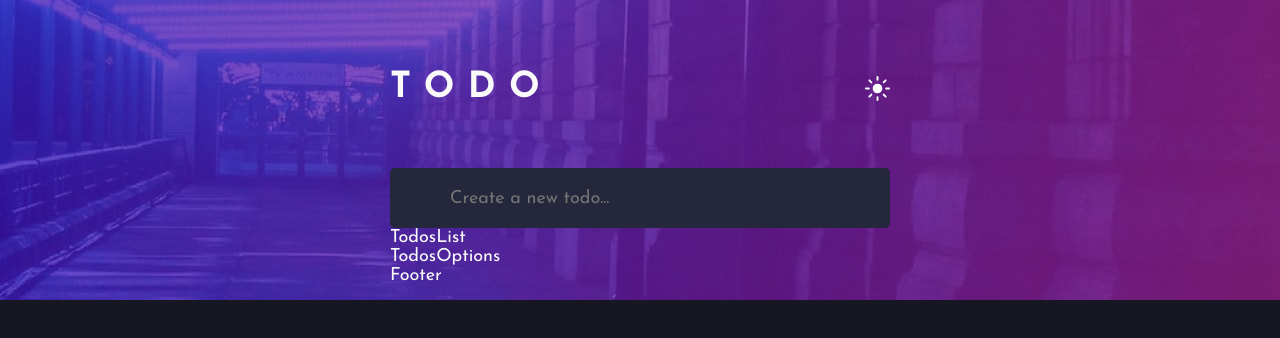
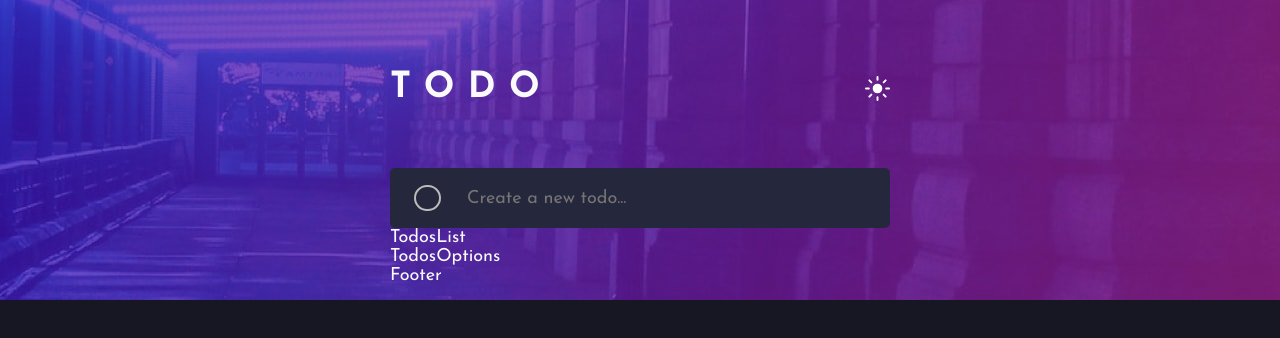
Before and after one commit to jankamon/todo-app-react, a React (Create React App) app: page / in a window 1280 px wide. Shown: the top 338 px of the page. Built offline with nearby package versions, Linux system fonts and the light colour scheme.

Commit message:
added label circle

```diff
--- a/src/Components/AddTodoForm/AddTodoForm.css
+++ b/src/Components/AddTodoForm/AddTodoForm.css
@@ -1,13 +1,19 @@
+form {
+    display: flex;
+
+}
+
 input {
     font-family: inherit;
     font-weight: 400;
     box-sizing: border-box;
-    width: 100%;
+    width: 85%;
     height: 60px;
     border: none;
     border-radius: 5px;
+    border-top-left-radius: 0px;
+    border-bottom-left-radius: 0px;
     font-size: 1rem;
-    padding-left: 60px;
 }
 
 input:focus {
@@ -23,3 +29,33 @@ input.light-theme {
     color: hsl(235, 19%, 35%);
     background-color: hsl(0, 0%, 98%);
 }
+
+label {
+    box-sizing: border-box;
+    width: 15%;
+    height: 60px;
+    border: none;
+    border-radius: 5px;
+    border-top-right-radius: 0px;
+    border-bottom-right-radius: 0px;
+    display: flex;
+    align-items: center;
+    justify-content: center;
+}
+
+label.dark-theme {
+    color: inherit;
+    background-color: hsl(235, 24%, 19%);
+}
+
+label.light-theme {
+    color: hsl(235, 19%, 35%);
+    background-color: hsl(0, 0%, 98%);
+}
+
+.circle {
+    height: 1.25rem;
+    width: 1.25rem;
+    border: 2px solid #bbb;
+    border-radius: 50%;
+  }
--- a/src/Components/AddTodoForm/AddTodoForm.js
+++ b/src/Components/AddTodoForm/AddTodoForm.js
@@ -13,7 +13,10 @@ export default function AddTodoForm() {
   return (
     <form onSubmit={handleSubmit}>
       {/* add span with circle */}
-      <input className={themeStyle} type="text" placeholder='Create a new todo...'></input>
+      <label className={themeStyle} for="input">
+        <span className="circle"></span>
+      </label>
+      <input className={themeStyle} type="text" name="input" placeholder='Create a new todo...'></input>
     </form>
   )
 }
--- a/src/Components/Header/Header.js
+++ b/src/Components/Header/Header.js
@@ -10,11 +10,9 @@ export default function Header() {
     if(themeStyle === 'light-theme') {
       document.body.style.backgroundColor = "hsl(236, 33%, 92%)";
       document.body.style.color = "hsl(235, 19%, 35%)";
-      console.log('light theme')
     } else {
       document.body.style.backgroundColor = "hsl(235, 21%, 11%)";
       document.body.style.color = "hsl(0, 0%, 98%)";
-      console.log('dark theme')
     }
 
   }, [themeStyle]);
--- a/src/ThemeContext.js
+++ b/src/ThemeContext.js
@@ -10,6 +10,7 @@ export const useTheme = () => {
 export const useThemeUpdate = () => {
     return useContext(ThemeUpdateContext)
 }
+
 
 export const ThemeProvider = ({ children }) => {
     const [darkTheme, setDarkTheme] = useState(true);
```
